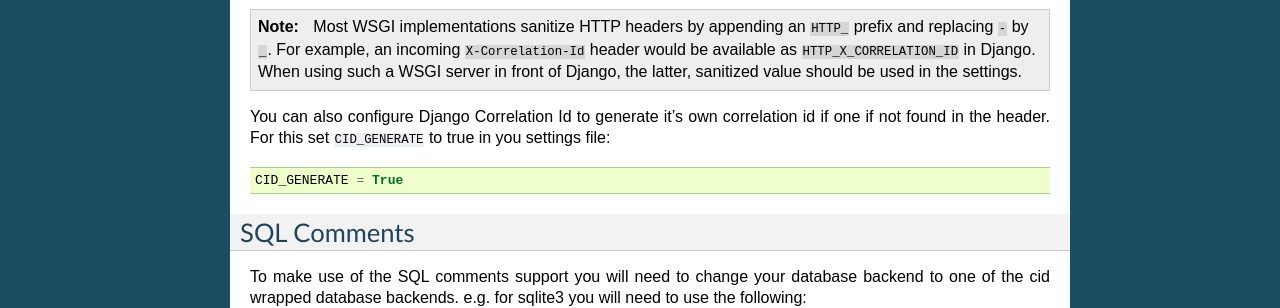
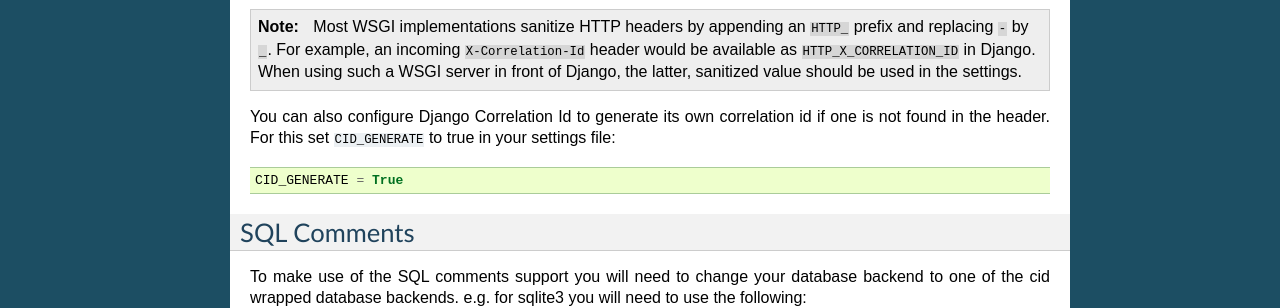
Before and after one commit to Polyconseil/django-cid, a Sphinx documentation site: the page built from docs/usage.rst, in a window 1280 px wide. Shown: the part 394-702 px from the top of the page. Built offline with Sphinx 7.4.7, drawn with Linux system fonts in a browser that asks for light colours.

Commit message:
docs: Typo.

```diff
--- a/docs/usage.rst
+++ b/docs/usage.rst
@@ -35,9 +35,9 @@
     in front of Django, the latter, sanitized value should be used in
     the settings.
 
-You can also configure Django Correlation Id to generate it's own correlation
-id if one if not found in the header. For this set ``CID_GENERATE`` to true in
-you settings file:
+You can also configure Django Correlation Id to generate its own correlation
+id if one is not found in the header. For this set ``CID_GENERATE`` to true in
+your settings file:
 
 .. code-block:: python
 
```
